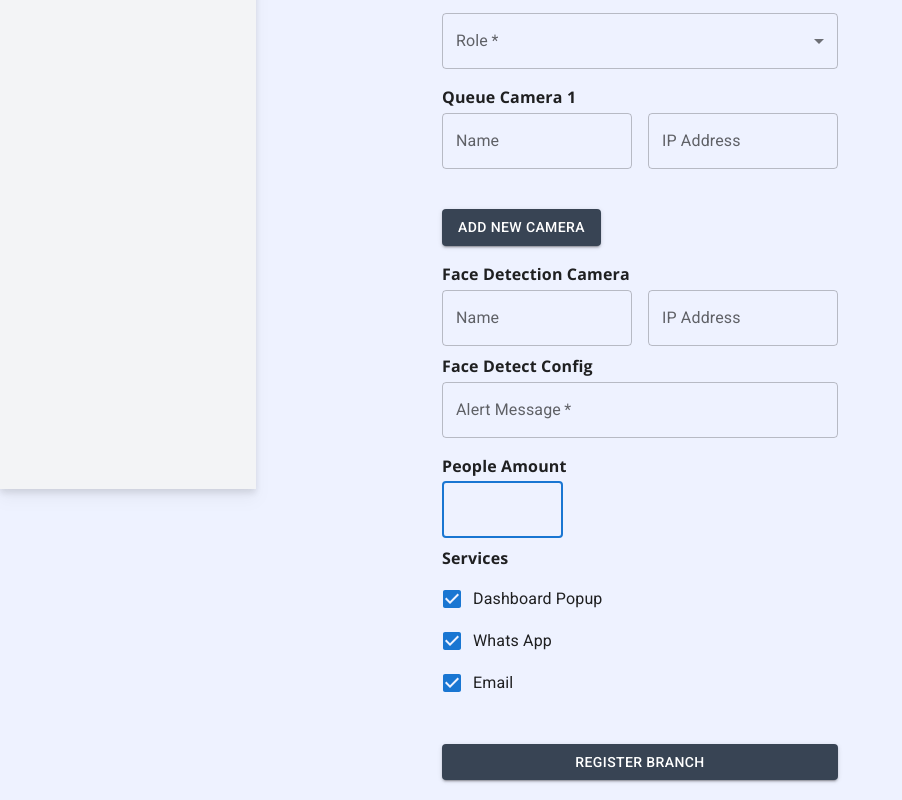
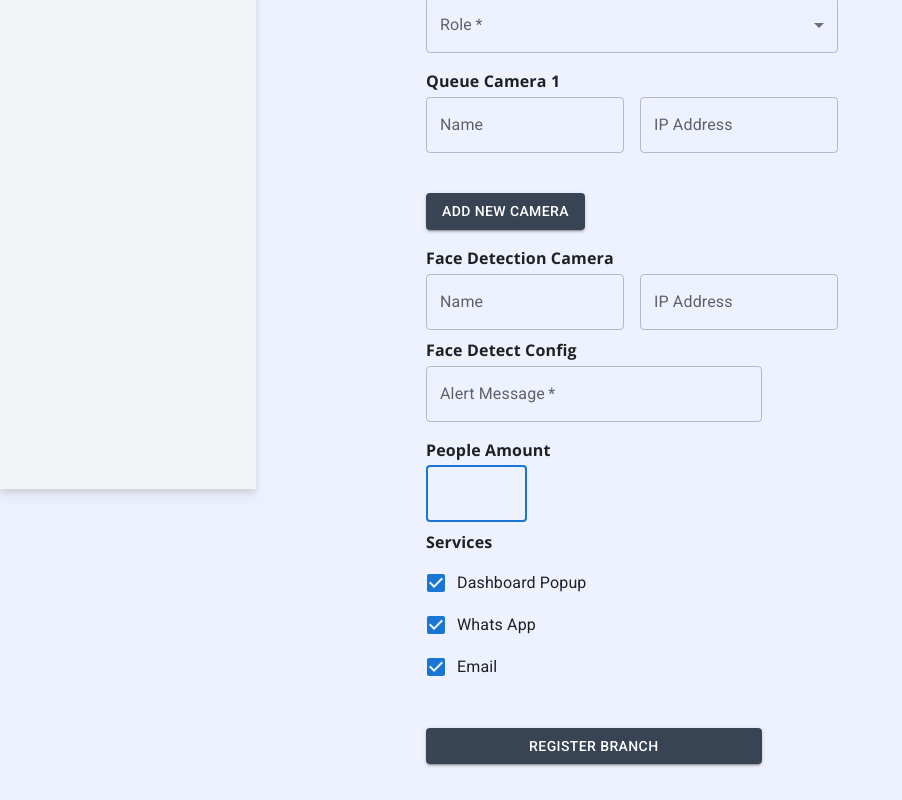
Before and after one commit to Octarinox/spari-frontend, a Next.js app: page /settings/branch-register in a window 1280 px wide. Shown: the part 375-1175 px from the top of the page, without its empty margins (0-902 px from the left). Built offline with nearby package versions, Linux system fonts and the light colour scheme.

Commit message:
Minor changes into the code

```diff
--- a/components/BranchRegister.tsx
+++ b/components/BranchRegister.tsx
@@ -19,6 +19,7 @@ import AddNewInputs from "./AddNewInputs";
 import Checkbox from "@mui/material/Checkbox";
 import FormControlLabel from "@mui/material/FormControlLabel";
 import FormGroup from "@mui/material/FormGroup";
+import { CodeBracketIcon } from "@heroicons/react/24/outline";
 
 export default function BranchRegisterForm() {
    const [inputFields, setInputFields] = useState([{ id: 1, value: "" }]);
@@ -75,6 +76,9 @@ export default function BranchRegisterForm() {
                onSubmit={handleSubmit}
                sx={{ mt: 3 }}
             >
+               <FormControl>
+                  <Grid container item xs={12} spacing={2} direction="row">
+                     <Grid>
                         <Grid container spacing={2}>
                            <Grid item xs={12} sm={6}>
                               <TextField
@@ -123,7 +127,9 @@ export default function BranchRegisterForm() {
                                     label="Age"
                                     onChange={handleRoleChange}
                                  >
-                           <MenuItem value={"manager"}>Manager</MenuItem>
+                                    <MenuItem value={"manager"}>
+                                       Manager
+                                    </MenuItem>
                                     <MenuItem value={"headManager"}>
                                        Head Manager
                                     </MenuItem>
@@ -189,6 +195,8 @@ export default function BranchRegisterForm() {
                               </Grid>
                            </Grid>
                         </Grid>
+                     </Grid>
+                     <Grid>
                         <Grid item xs={12}>
                            <h2 className="mb-1 mt-2">
                               <b>Face Detect Config</b>
@@ -254,6 +262,9 @@ export default function BranchRegisterForm() {
                         >
                            Register Branch
                         </Button>
+                     </Grid>
+                  </Grid>
+               </FormControl>
             </Box>
          </Box>
       </Container>
```
Lines whose indentation alone changed are shown as unchanged.
